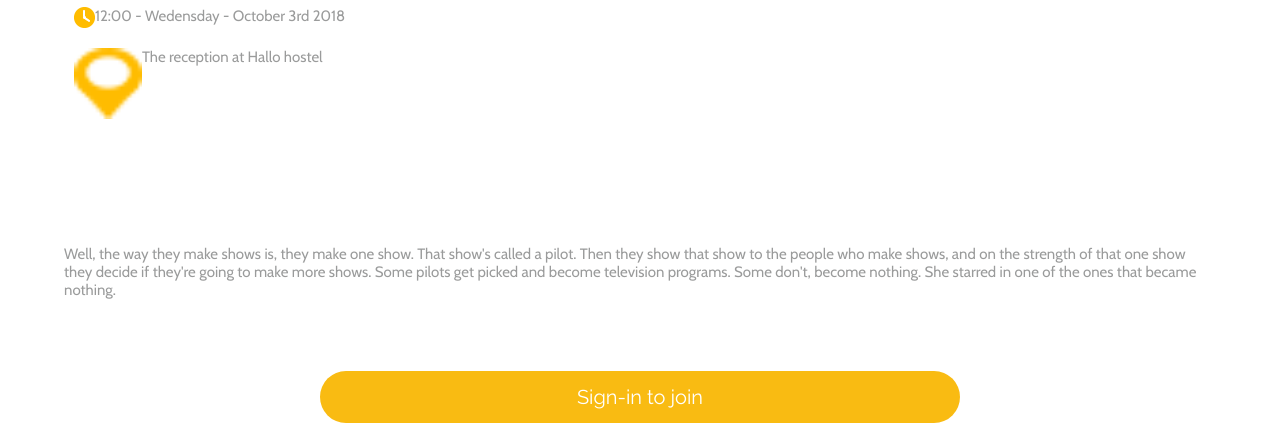
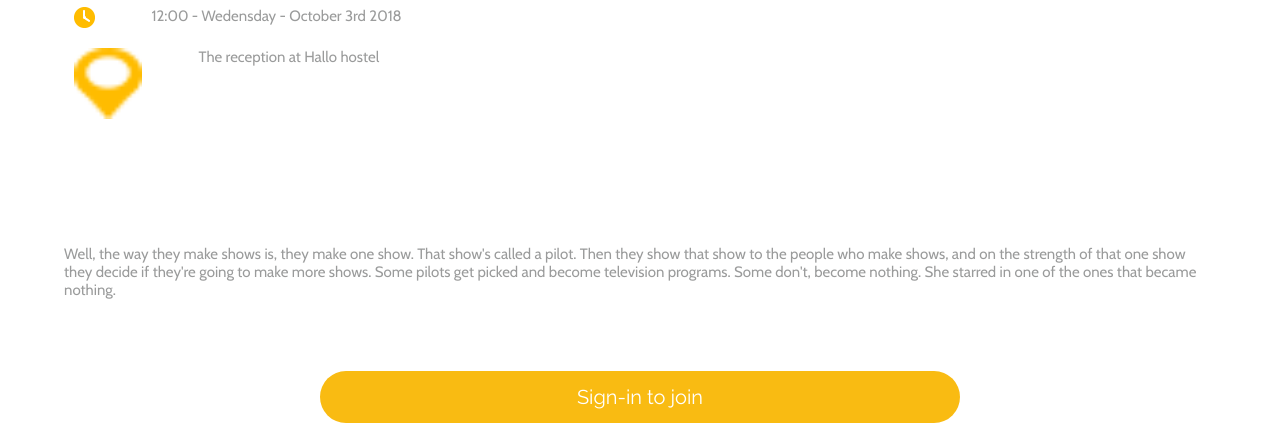
Before and after one commit to Haahr2111/hallo-hostel-1, a plain HTML site: page aros.html in a window 1280 px wide. Shown: the part 916-1347 px from the top of the page. Drawn offline with nearby package versions, Linux system fonts and the light colour scheme.

Commit message:
ikoner img padding

```diff
--- a/css/style.css
+++ b/css/style.css
@@ -39,6 +39,9 @@ label {
     flex-direction: row;
     padding: 10px;
 
+}
+.time-place img {
+    padding-right: 5%;
 }
 
 .text {
```
